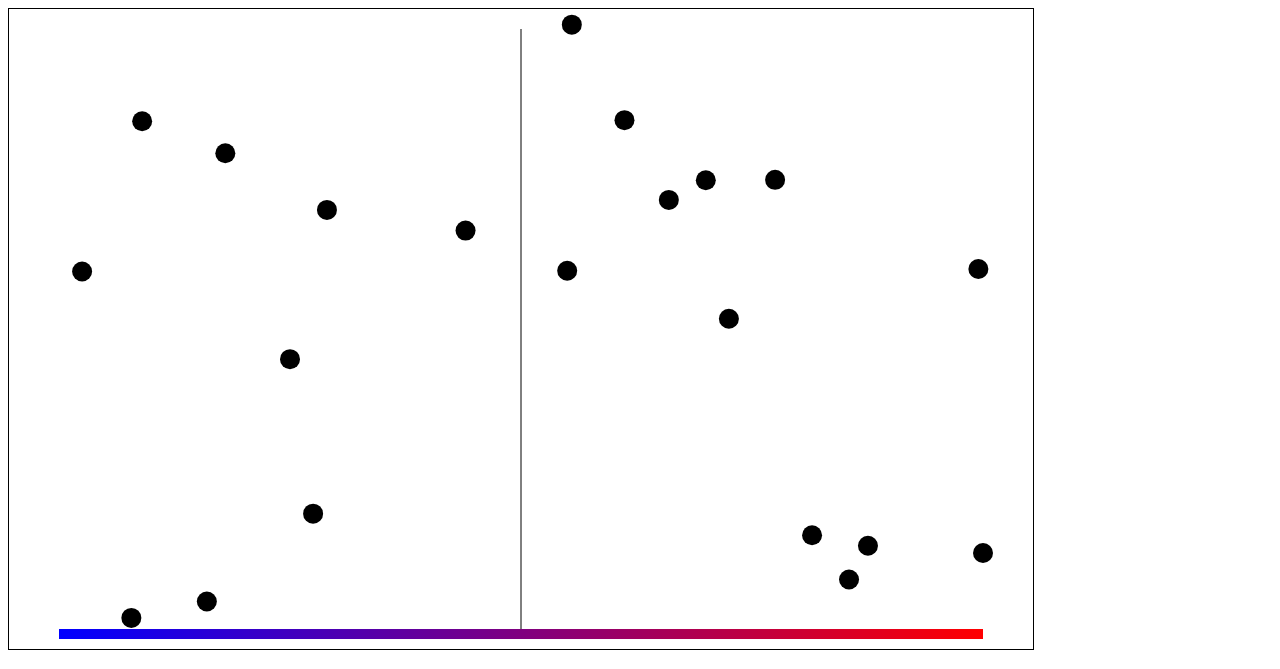
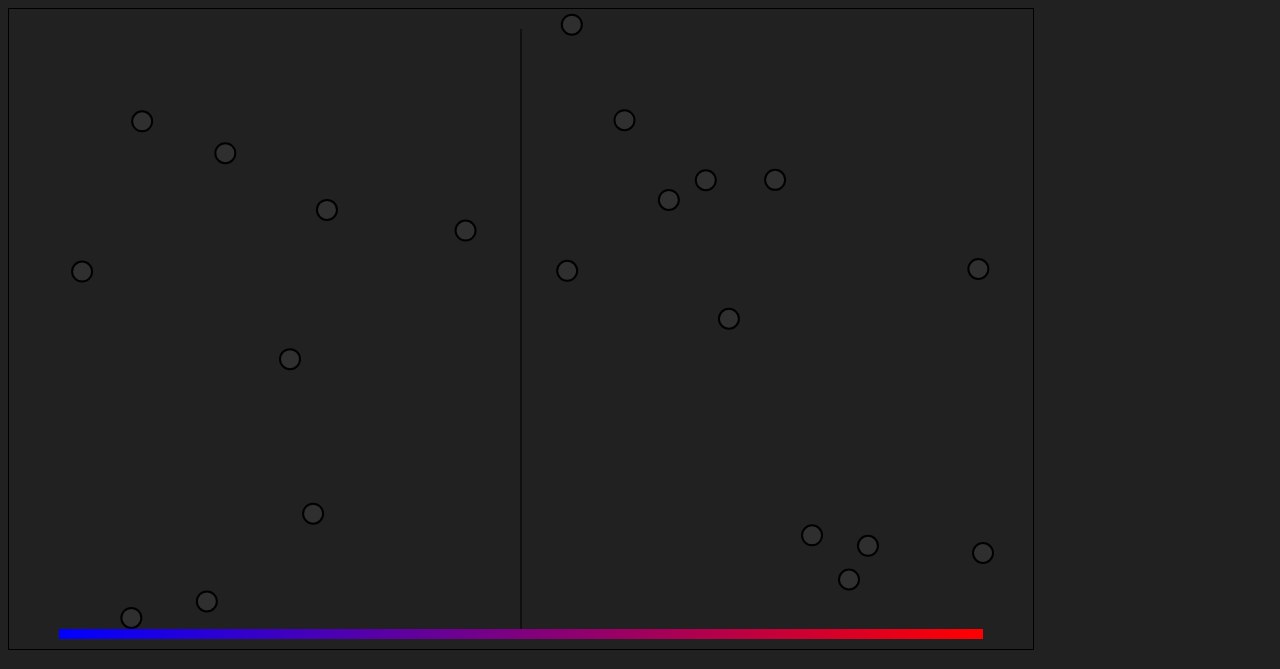
Before and after one commit to oolio151/data-vis-v2, a plain HTML site: page index.html in a window 1280 px wide. Shown: the top 669 px of the page. Drawn offline with Linux system fonts and the light colour scheme.

Commit message:
last minute updates

```diff
--- a/index.html
+++ b/index.html
@@ -3,17 +3,23 @@
 <head>
     <meta charset="UTF-8">
     <meta name="viewport" content="width=device-width, initial-scale=1.0">
-    <title>Interactive Data Visualization</title>
+    <title>Data Vis</title>
     <style>
+
         canvas {
             border: 1px solid black;
+        }
+
+        body {
+            background-color: #212121;
+            color: #ececec;
         }
     </style>
     <script src ="js/data.js"></script>
 </head>
-<body style="flex: 1;">
+<body style="flex: 1; font-family: Arial, Helvetica, sans-serif;" >
     <canvas id="canvas" width="100%" height="100%"></canvas>
-    <div style="font-family: 'Courier New', Courier, monospace;">
+    <div style="">
         <h1 id="title-text">example text</h1>
         <h3 id="description-text">example description that is doing its job at describing things description description description</h3>
     </div>
--- a/js/index.js
+++ b/js/index.js
@@ -1,8 +1,8 @@
 const canvas = document.getElementById('canvas');
 const ctx = canvas.getContext('2d');
 
-const pointColor = '#000';
-
+const pointColor = '#2f2f2f';
+const outlineColor = 'ff0000'
 let data = [];
 
 function resizeCanvas() {
@@ -40,13 +40,21 @@ function drawPoints() {
     data.forEach(point => {
         const x = getXValue(point.Rating);
         const y = getRandomYValue();
-        point.drawX = x;
-        point.drawY = y;
-        ctx.fillStyle = pointColor;
-        ctx.beginPath();
-        ctx.arc(x, y, 10, 0, Math.PI * 2, true);
-        ctx.fill();
+        point.drawX = x; // Store x position for click detection
+        point.drawY = y; // Store y position for click detection
+        drawPoint(point);
     });
+}
+
+// Draw a single point with outline
+function drawPoint(point) {
+    ctx.fillStyle = pointColor;
+    ctx.beginPath();
+    ctx.arc(point.drawX, point.drawY, 10, 0, Math.PI * 2, true);
+    ctx.fill();
+    ctx.strokeStyle = outlineColor;
+    ctx.lineWidth = 2;
+    ctx.stroke();
 }
 
 function isPointClicked(x, y, point) {
@@ -66,11 +74,16 @@ canvas.addEventListener('click', (event) => {
     });
 });
 
-//testing stuff
+
+//======================================
+//use this to interact with other things
+//==like when connecting to other code==
+//======================================
 function pointClicked(point) {
     document.getElementById("title-text").innerHTML = point.Name;
     document.getElementById("description-text").innerHTML = point.Description;
 }
+
 
 canvas.addEventListener('hover', (event) => {
     console.log("hovering");
```
Also changed, not shown: data/f1data.csv (deleted, +0 -22 lines), fonts/Helvetica.ttf (added).
